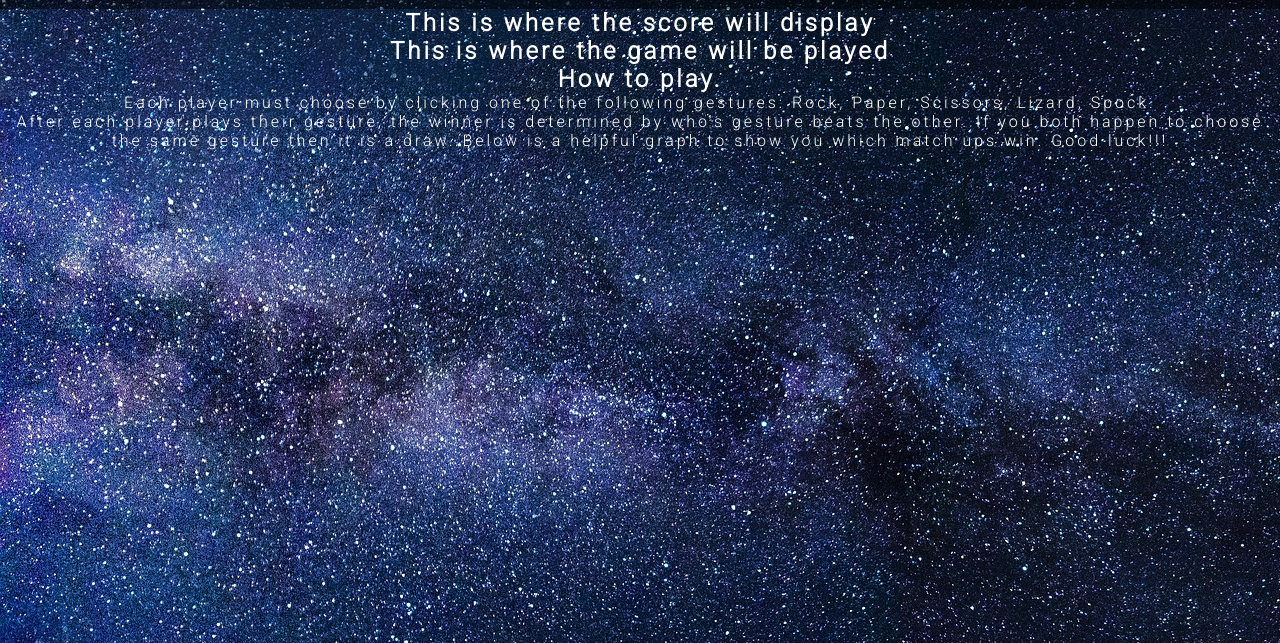
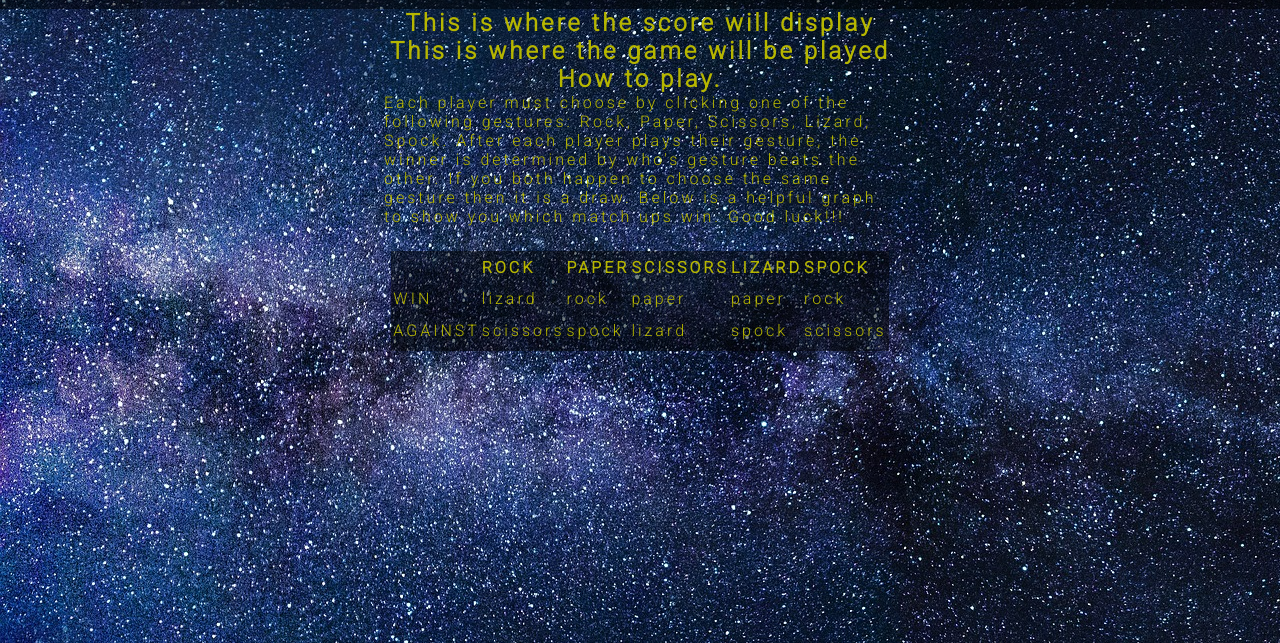
Before and after one commit to Code-Institute-Submissions/CoderStephen-Project_2, a plain HTML site: page index.html in a window 1280 px wide. Shown: the part 157-800 px from the top of the page. Drawn offline with Linux system fonts and the light colour scheme.

Commit message:
change the text color for more pleasant reading, added table for the game to show win/lose conditions

```diff
--- a/assets/css/style.css
+++ b/assets/css/style.css
@@ -11,7 +11,7 @@ body {
     font-weight: 300px;
     background-color: black;
     background-image: url('../images/milky_way.jpg');
-    color: white;
+    color: rgb(182, 182, 0);
     text-align: center;
     letter-spacing: 3px;
 }
@@ -43,3 +43,24 @@ a {
 #page-nav a:hover {
     color:red;
 }
+
+p {
+    text-align: left;
+    margin-right: 30%;
+    margin-left: 30%;
+}
+
+table {
+    width: 33%;
+    height: 100px;
+    margin-right: auto;
+    margin-left: auto;
+    margin-top: 25px;
+    background-color: rgba(0, 0, 0, 0.5);
+    text-align: left;
+}
+
+.bold-upper {
+    text-decoration: bold;
+    text-transform: uppercase;
+}
--- a/index.html
+++ b/index.html
@@ -37,10 +37,55 @@
 
     <section id="rules">
         <h2>How to play.</h2>
-        <p>Each player must choose by clicking one of the following gestures: Rock, Paper, Scissors, Lizard, Spock.<br> After each player plays
+        <p>Each player must choose by clicking one of the following gestures: Rock, Paper, Scissors, Lizard, Spock. After each player plays
         their gesture, the winner is determined by who's gesture beats the other. If you both happen to choose the same gesture
         then it is a draw. Below is a helpful graph to show you which match ups win. Good luck!!!
         </p>
+        <table>
+            <tr class = 'bold-upper'>
+<th></th>
+<th>rock</th>
+<th>paper</th>
+<th>scissors</th>
+<th>lizard</th>
+<th>spock</th>
+            </tr>
+
+            <tr>
+<td class = 'bold-upper'>win</td>
+<td>lizard</td>
+<td>rock</td>
+<td>paper</td>
+<td>paper</td>
+<td>rock</td>
+            </tr>
+
+            <tr>
+<td class = 'bold-upper'>against</td>
+<td>scissors</td>
+<td>spock</td>
+<td>lizard</td>
+<td>spock</td>
+<td>scissors</td>
+            </tr>
+            <tr>
+                <td></td>
+                <td></td>
+                <td></td>
+                <td></td>
+                <td></td>
+                <td></td>
+            </tr>
+            <tr>
+                <td></td>
+                <td></td>
+                <td></td>
+                <td></td>
+                <td></td>
+                <td></td>
+            </tr>
+        </table>
+
     </section>
 
     <footer>
```
